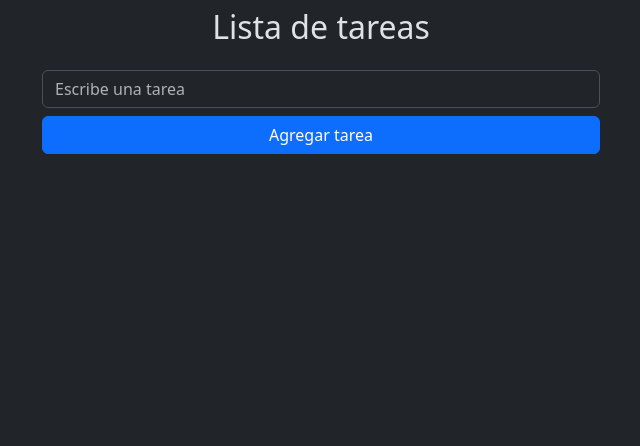
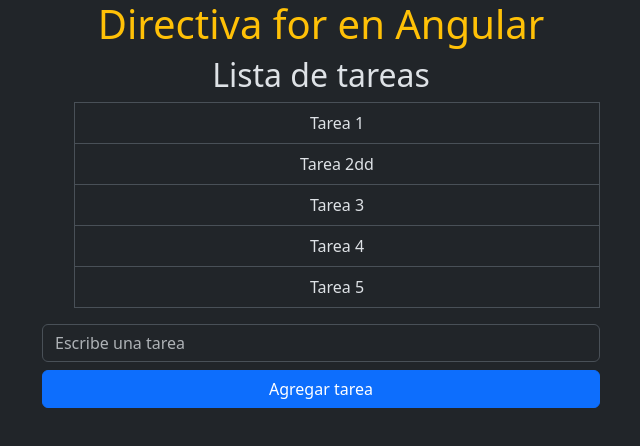
Before and after one commit to Abudavi/Angular-app, an Angular app: page / in a window 1280 px wide. Shown: the top 446 px of the page, without its empty margins (319-959 px from the left). Built offline with nearby package versions, Linux system fonts and the light colour scheme.

Commit message:
se agregó lógica para agregar tareas y se definió un título en el componente ComponenteFor

```diff
--- a/src/app/componente-for/componente-for.component.ts
+++ b/src/app/componente-for/componente-for.component.ts
@@ -7,5 +7,12 @@
   styleUrl: './componente-for.component.css'
 })
 export class ComponenteForComponent {
+titulo='Directiva for en Angular';
+tareas: string[] = ['Tarea 1', 'Tarea 2dd', 'Tarea 3', 'Tarea 4', 'Tarea 5'];
 
+agregarTarea(tarea: string): void{
+  if(tarea){
+    this.tareas.push(tarea);
+  }
 }
+}
```
